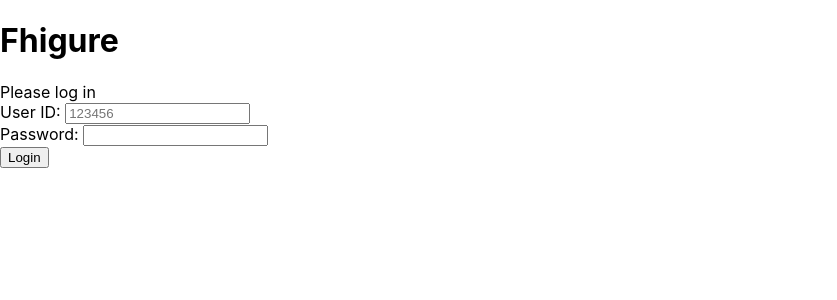
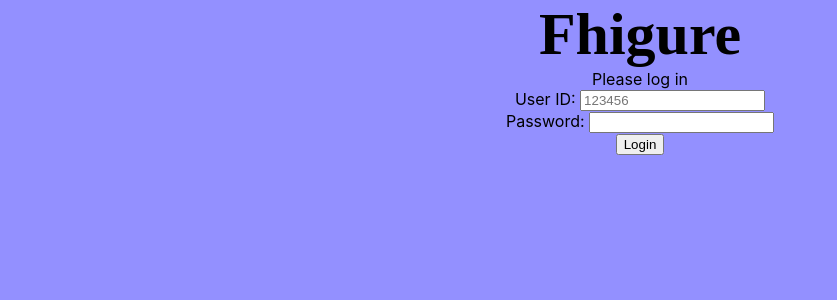
Before and after one commit to tmwilliamlin168/scheduler, a Next.js app: page / in a window 1280 px wide. Shown: the top 300 px of the page, without its empty margins (0-837 px from the left). Built offline with nearby package versions, Linux system fonts and the light colour scheme.

Commit message:
Update index.js

```diff
--- a/pages/index.js
+++ b/pages/index.js
@@ -15,21 +15,21 @@ export default function Home() {
     const firstName = offName.given[0];
     const lastName = offName.family;
     return (
-      <>
+      <div style={{height: '100vh', backgroundColor: '#9390FF'}}>
         Welcome, {namePref} {firstName} {lastName}
         <button onClick={() => setMapScreen(s => !s)}>Switch to {mapScreen ? 'Appointments' : 'Map'}</button>
         <br />
         { mapScreen ? <MapScreen /> : <AppointmentScreen userData={userData} /> }
-      </>
+      </div>
     )
   } else {
     return (
-      <>
-        <h1>Fhigure</h1>
+      <div style={{height: '100vh', backgroundColor: '#9390FF', textAlign: 'center'}}>
+        <h1 style={{margin: 0, fontSize: 60, fontWeight: 700, fontFamily: 'Quicksand'}}>Fhigure</h1>
         <LoginScreen setSession={(userData) => {
           setUserData(userData);
         }} />
-      </>
+      </div>
     )
   }
 }
```
